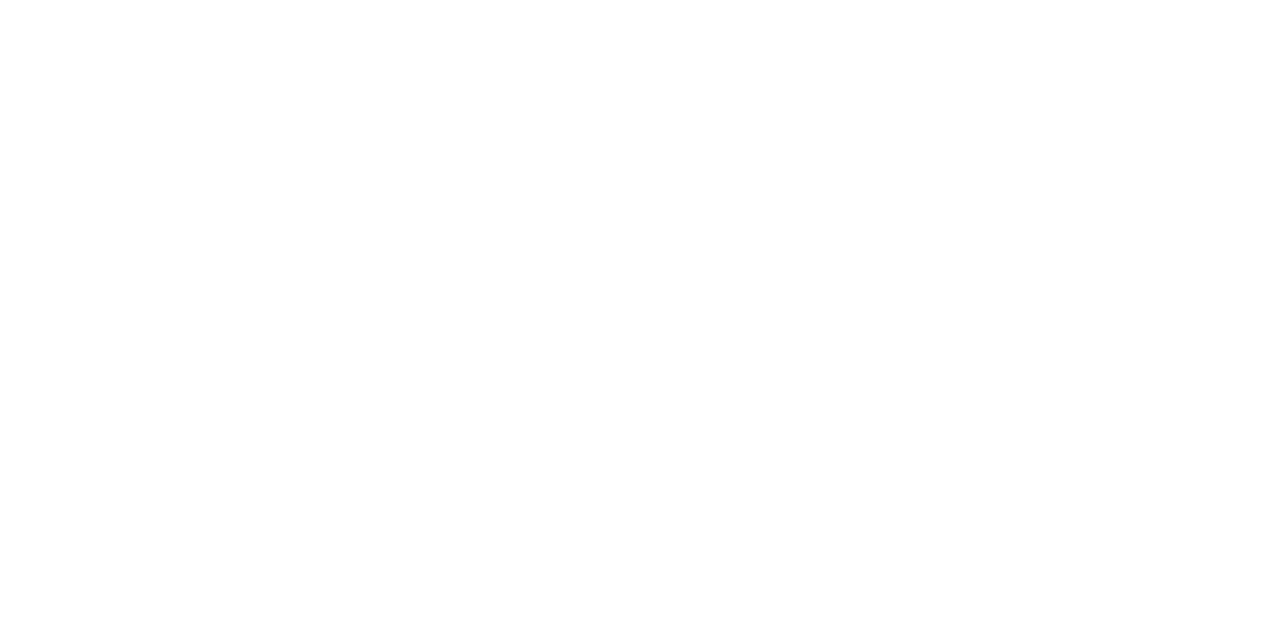
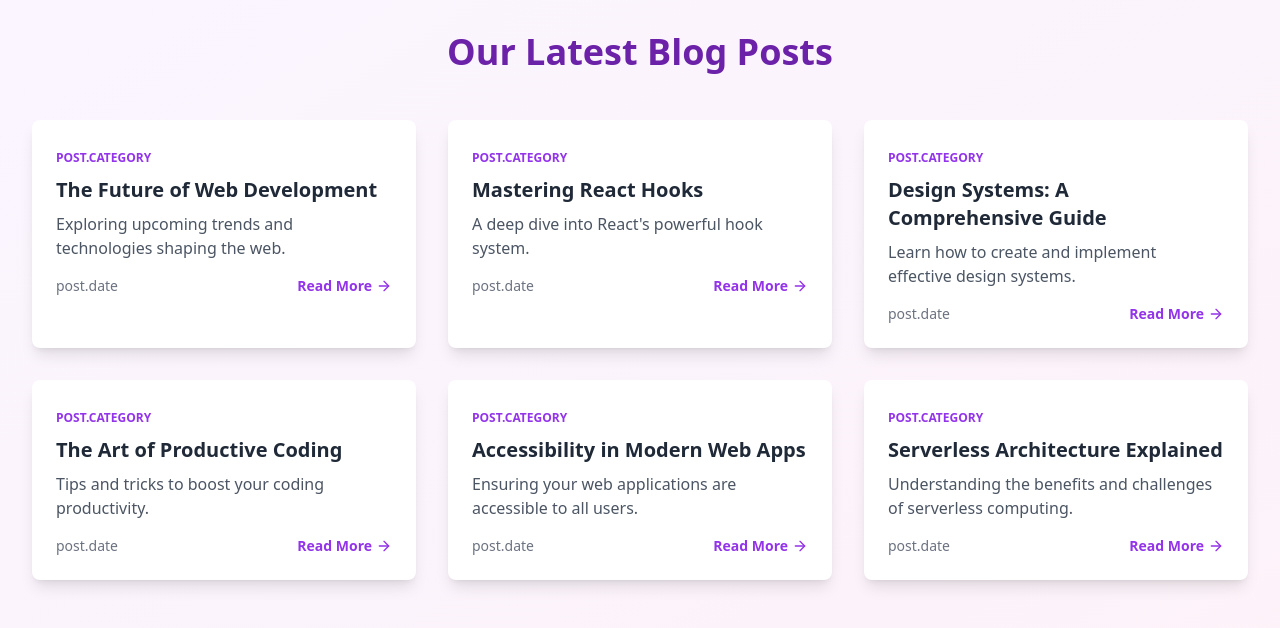
Before and after one commit to amartripathi0/blogging-site, a React (Vite) app in the folder frontend/: page /blogs in a window 1280 px wide. Before the commit this address had no page. Shown: the top 628 px of the page. Built offline with nearby package versions, Linux system fonts and the light colour scheme.

Commit message:
fix: add blogs page

```diff
--- a/frontend/package.json
+++ b/frontend/package.json
@@ -10,7 +10,7 @@
     "preview": "vite preview"
   },
   "dependencies": {
-    "@amartripathi/blog-types": "^1.0.2",
+    "@amartripathi/blog-types": "^1.0.6",
     "@radix-ui/react-label": "^2.1.0",
     "@radix-ui/react-slot": "^1.1.0",
     "class-variance-authority": "^0.7.0",
--- a/frontend/src/App.tsx
+++ b/frontend/src/App.tsx
@@ -2,6 +2,7 @@
 import "./App.css";
 import Signin from "./pages/signin";
 import Signup from "./pages/signup";
+import BlogsPage from "./pages/blogs";
 
 function App() {
   return (
@@ -9,6 +10,7 @@
       <Routes>
         <Route path="/signin" element={<Signin />} />
         <Route path="/signup" element={<Signup />} />
+        <Route path="/blogs" element={<BlogsPage />} />
       </Routes>
     </BrowserRouter>
   );
--- /dev/null
+++ b/frontend/src/components/blog-card.tsx
@@ -0,0 +1,33 @@
+import { motion } from "framer-motion";
+import { BlogType }  from '@amartripathi/blog-types'
+import { ArrowRight } from "lucide-react";
+export default function BlogCard({ title, content } : Partial<BlogType>) {
+  return (
+    <motion.div
+      className="bg-white rounded-lg shadow-lg overflow-hidden cursor-pointer transform transition-all duration-300 hover:scale-105 hover:shadow-xl"
+      initial={{ opacity: 0, y: 50 }}
+      animate={{ opacity: 1, y: 0 }}
+      whileHover={{ y: -5 ,}}
+    >
+      <div className="p-6">
+        <span className="text-xs font-semibold text-purple-600 uppercase">
+          {"post.category"}
+        </span>
+        <h2 className="text-xl font-semibold mt-2 mb-2 text-gray-800">
+          {title}
+        </h2>
+        <p className="text-gray-600 mb-4">{content}</p>
+        <div className="flex justify-between items-center">
+          <span className="text-sm text-gray-500">{"post.date"}</span>
+          <motion.button
+            className="text-purple-600 flex items-center text-sm font-semibold"
+            whileHover={{ x: 5 }}
+            transition={{ type: "spring", stiffness: 400, damping: 10 }}
+          >
+            Read More <ArrowRight className="ml-1 w-4 h-4" />
+          </motion.button>
+        </div>
+      </div>
+    </motion.div>
+  );
+}
--- /dev/null
+++ b/frontend/src/pages/blogs.tsx
@@ -0,0 +1,68 @@
+import BlogCard from "@/components/blog-card";
+import { motion } from "framer-motion";
+
+const blogPosts = [
+  {
+    id: "1",
+    title: "The Future of Web Development",
+    content: "Exploring upcoming trends and technologies shaping the web.",
+    published: true,
+    authorId: "1",
+  },
+  {
+    id: "2",
+    title: "Mastering React Hooks",
+    content: "A deep dive into React's powerful hook system.",
+    published: true,
+    authorId: "1",
+  },
+  {
+    id: "3",
+    title: "Design Systems: A Comprehensive Guide",
+    content: "Learn how to create and implement effective design systems.",
+    published: true,
+    authorId: "1",
+  },
+  {
+    id: "4",
+    title: "The Art of Productive Coding",
+    content: "Tips and tricks to boost your coding productivity.",
+    published: true,
+    authorId: "1",
+  },
+  {
+    id: "5",
+    title: "Accessibility in Modern Web Apps",
+    content: "Ensuring your web applications are accessible to all users.",
+    published: true,
+    authorId: "1",
+  },
+  {
+    id: "6",
+    title: "Serverless Architecture Explained",
+    content:
+      "Understanding the benefits and challenges of serverless computing.",
+    published: true,
+    authorId: "1",
+  },
+];
+
+export default function BlogsPage() {
+  return (
+    <div className="min-h-screen bg-gradient-to-br from-purple-50 to-pink-50 p-8">
+      <motion.h1
+        className="text-4xl font-bold text-center mb-12 text-purple-800"
+        initial={{ opacity: 0, y: -50 }}
+        animate={{ opacity: 1, y: 0 }}
+        transition={{ duration: 0.5 }}
+      >
+        Our Latest Blog Posts
+      </motion.h1>
+      <div className="grid grid-cols-1 md:grid-cols-2 lg:grid-cols-3 gap-8">
+        {blogPosts.map(({ title, content }, index) => (
+          <BlogCard key={index} title={title} content={content} />
+        ))}
+      </div>
+    </div>
+  );
+}
```
Also changed, not shown: 1 other file (tests, documents, lock files or other folders).
